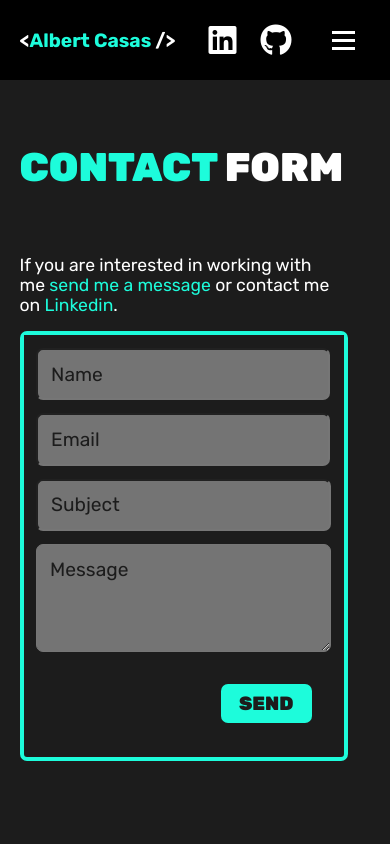
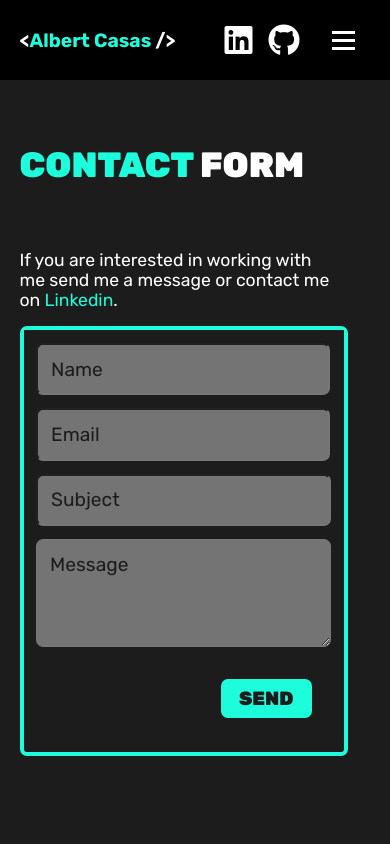
Before and after one commit to AlbertCasas/portfolio, a Vue app: page /contact in a window 390 px wide. Shown: the top 844 px of the page. Built offline with nearby package versions, Linux system fonts and the light colour scheme.

Commit message:
adjusting

```diff
--- a/src/components/AboutComp.vue
+++ b/src/components/AboutComp.vue
@@ -210,6 +210,14 @@ li::before {
   .contact-me {
     padding: 1rem 3rem;
   }
+
+  .about-title {
+    font-size: 2.2rem;
+  }
+
+  .big {
+    font-size: 2.2rem;
+  }
 }
 
 @media only screen and (max-width: 340px) {
--- a/src/components/ContactComp.vue
+++ b/src/components/ContactComp.vue
@@ -3,7 +3,7 @@
     <div class="form-wrapper">
         <div class="form-message">
             <h1 class="contact-title"><span class="big">CONTACT</span> FORM</h1>
-            <p class="message">If you are interested in working with me <span>send me a message</span> or contact me on <a class="linkedin-link" href="https://www.linkedin.com/in/albertcasas3d/" target="_blank"><span>Linkedin</span></a>.</p>
+            <p class="message">If you are interested in working with me send me a message or contact me on <a class="linkedin-link" href="https://www.linkedin.com/in/albertcasas3d/" target="_blank"><span>Linkedin</span></a>.</p>
             <div class="contact-form">
                 <form class="form">
                     <div class="name-email">
@@ -340,6 +340,14 @@ const sendMessage = () => {
         margin-bottom: 10rem;
     }
 
+    .contact-title {
+    font-size: 2.2rem;
+    }
+
+    .big {
+    font-size: 2.2rem;
+    }
+
 
     .message {
         max-width: 20rem;
--- a/src/components/NavBar.vue
+++ b/src/components/NavBar.vue
@@ -145,4 +145,10 @@ const close = ref(" />")
     }
 }
 
+@media only screen and (max-width: 400px) {
+    .icons {
+        gap: 1rem;
+    }
+}
+
 </style>
--- a/src/components/ProjectsComp.vue
+++ b/src/components/ProjectsComp.vue
@@ -197,6 +197,10 @@
     gap: 2.5rem;
   }
 
+  .projects::-webkit-scrollbar {
+    display: none;
+  }
+
   .single-project {
     width: 300px;
   }
@@ -233,4 +237,14 @@
   }
 }
 
+@media only screen and (max-width: 400px) {
+  .project-title {
+    font-size: 2.2rem;
+  }
+
+  .big {
+    font-size: 2.2rem;
+  }
+}
+
 </style>
```
